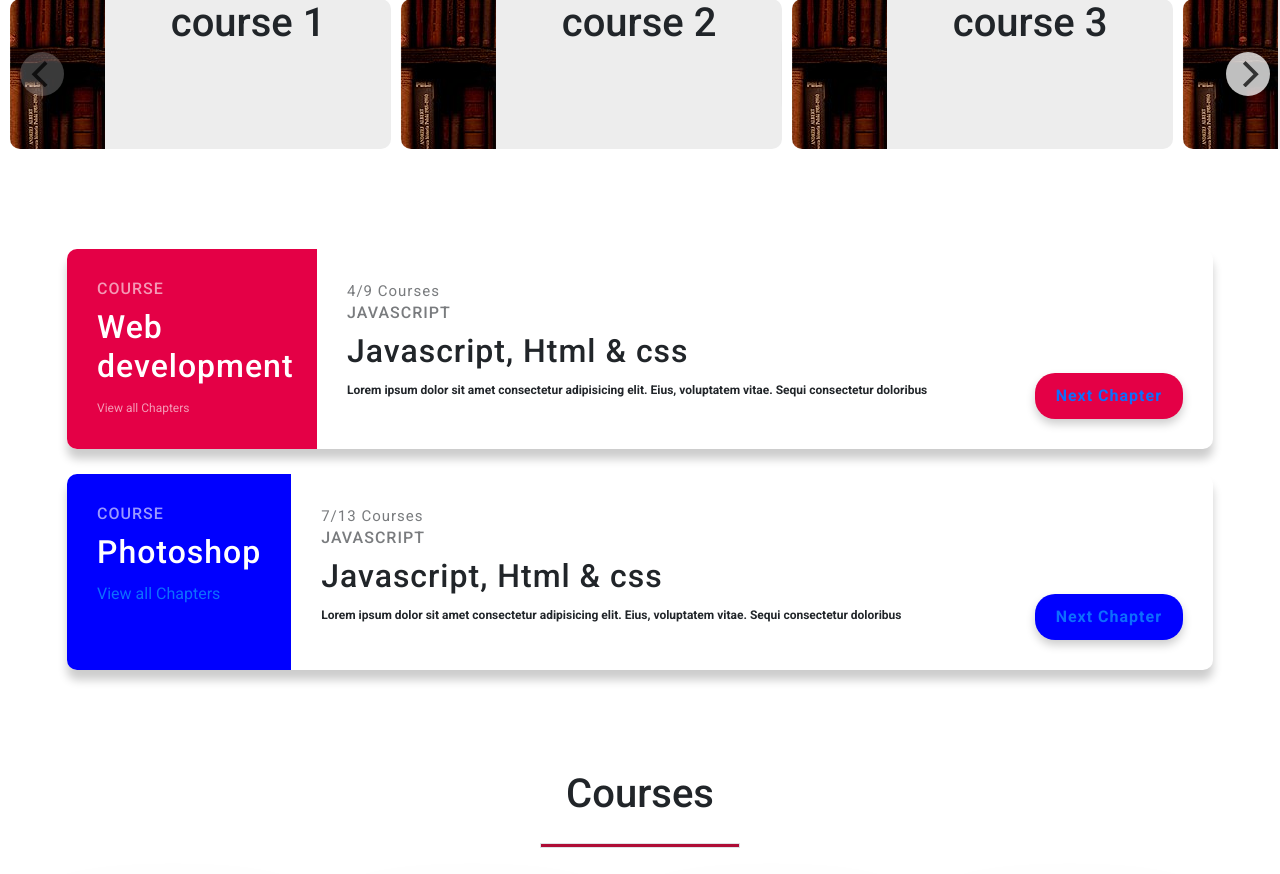
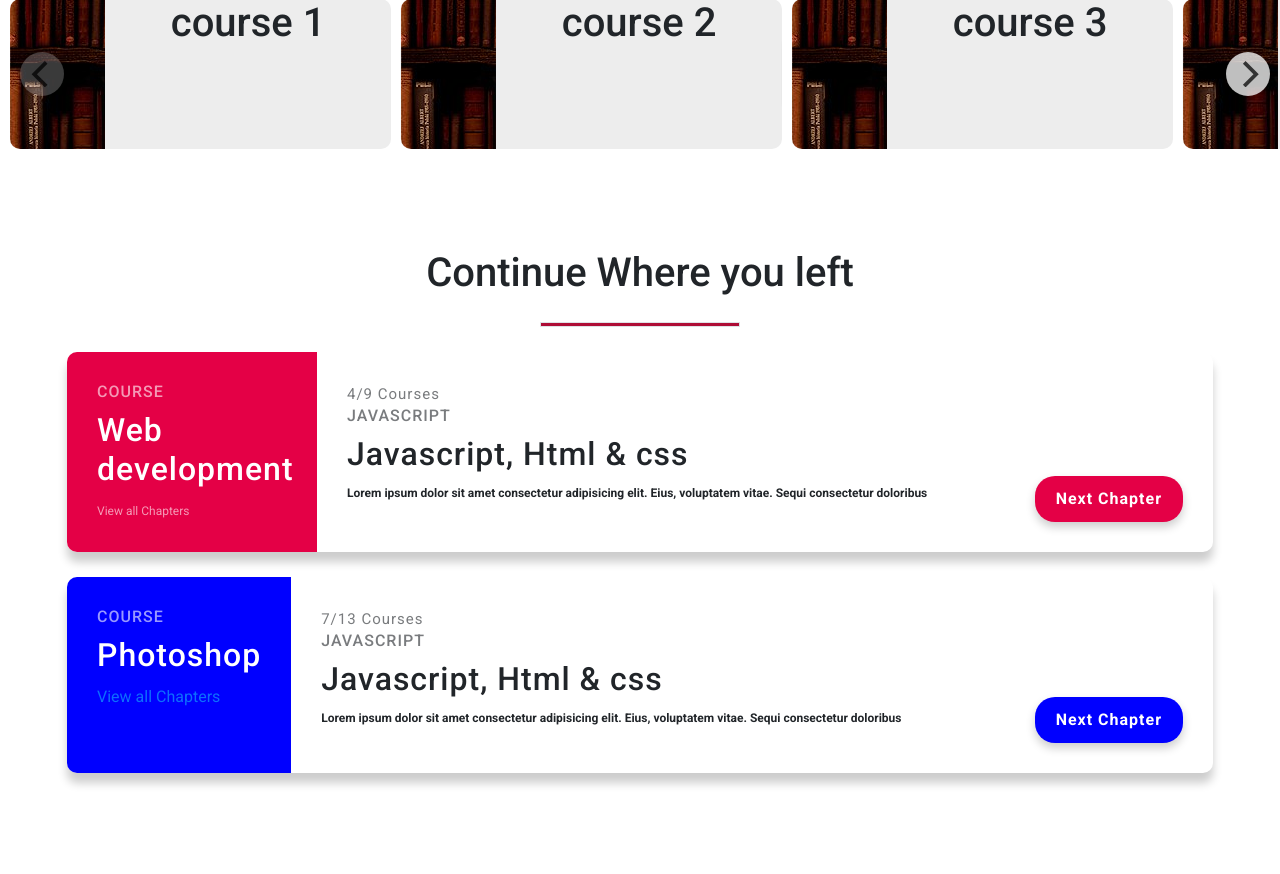
Before and after one commit to shardulgawande27/skilloid, a PHP site: page / in a window 1280 px wide. Shown: the part 605-1479 px from the top of the page. Run offline with PHP 8.4, Linux system fonts and the light colour scheme; some libraries are stand-ins or nearby versions.

Commit message:
commit10

```diff
--- a/index.html
+++ b/index.html
@@ -152,6 +152,14 @@
 
 <div class="container">
 
+    <div class="carousel-title">
+        <h1>
+            Continue Where you left
+        </h1>
+    </div>
+    <div class="border"></div>
+
+
     <div class="course">
         <div class="preview">
             <h6>Course</h6>
@@ -183,7 +191,7 @@
     <div class="course">
         <div class="preview1">
             <h6>Course</h6>
-            <h2>Photoshop</h2>
+            <h2>Photoshop </h2>
             <a href="#">View all Chapters</a>
         </div>
         <div class="info">
--- a/style.css
+++ b/style.css
@@ -645,3 +645,7 @@ ul{
     color: black;
 
 }
+
+.course button a{
+    color: white;
+}
```
